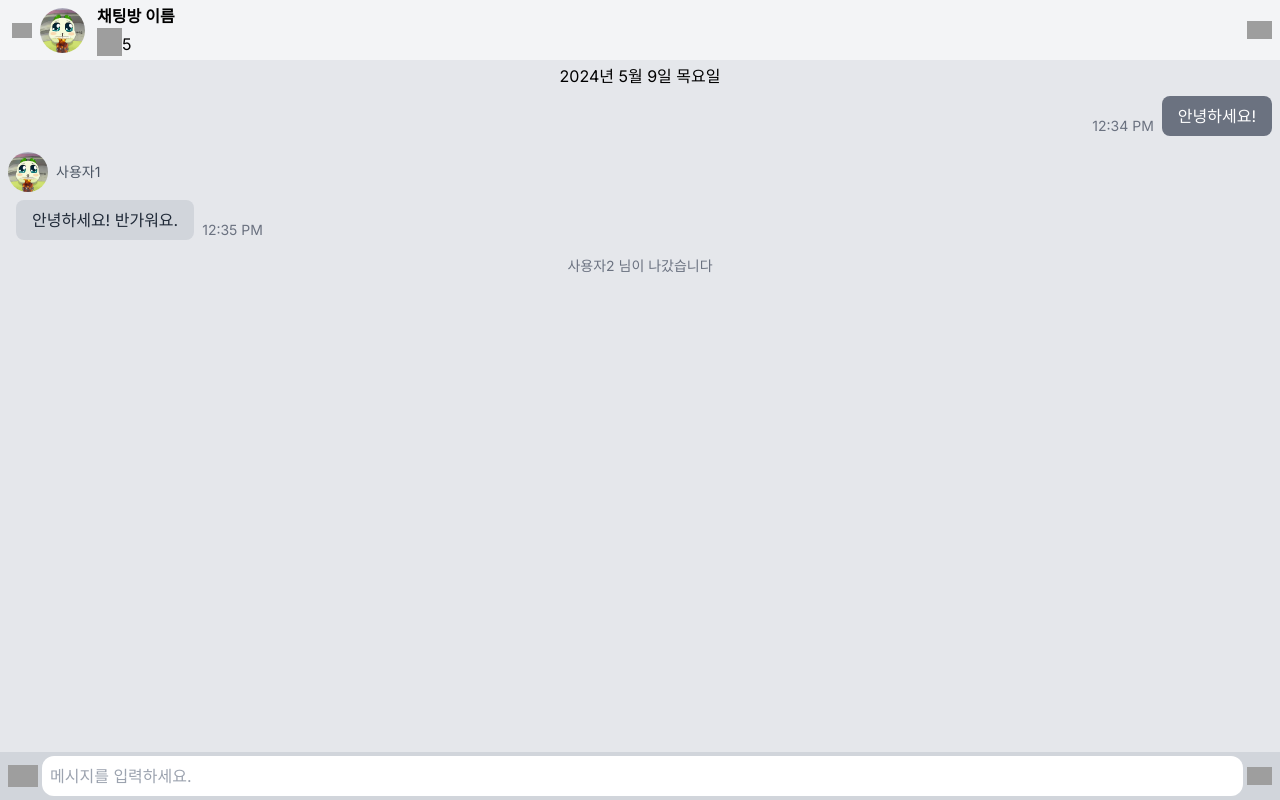
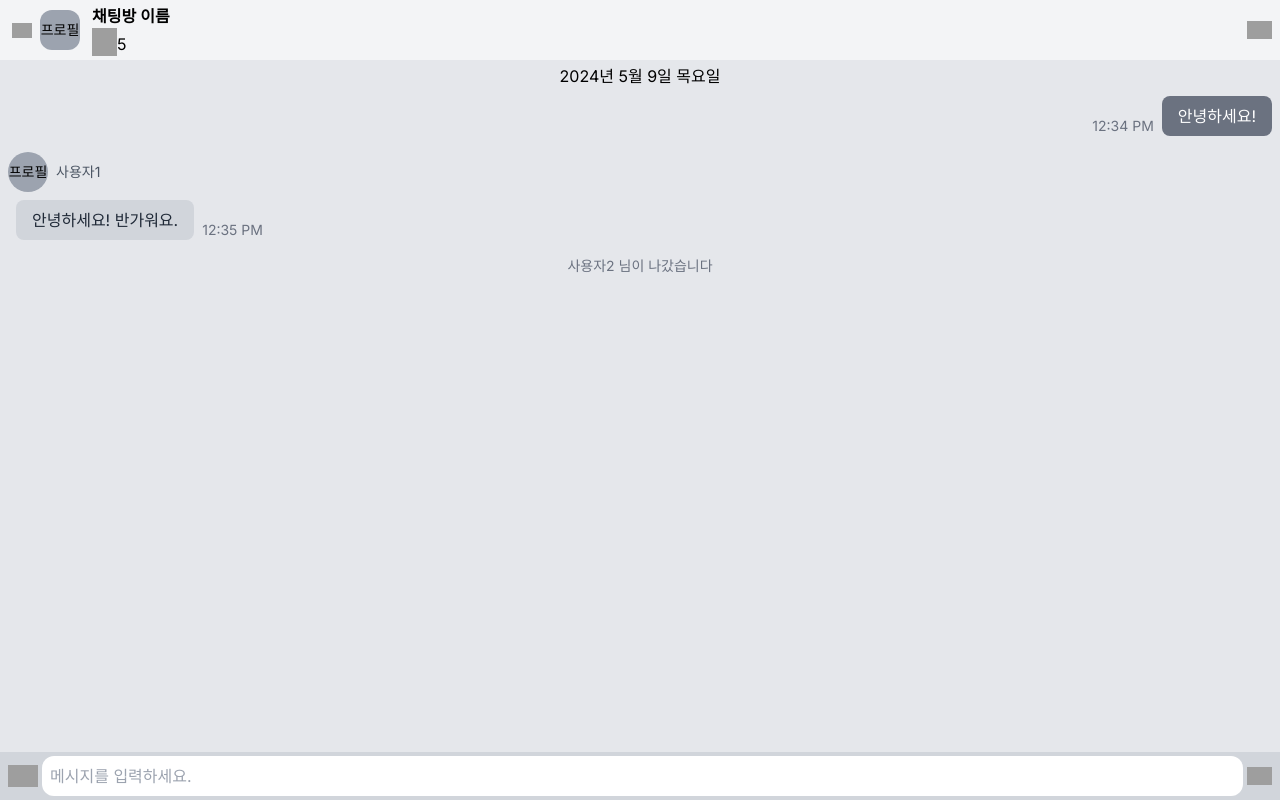
Before and after one commit to hyobin0726/do-frontend, a Next.js app: page /chat in a window 1280 px wide. Built offline with nearby package versions, Linux system fonts and the light colour scheme; grey boxes are pictures that could not be loaded.

Commit message:
remove: delete profile img

```diff
--- a/src/components/pages/chat/ChatMessage.tsx
+++ b/src/components/pages/chat/ChatMessage.tsx
@@ -12,7 +12,10 @@ export default function ChatMessage() {
                 </div>
                 <div className="mb-4">
                     <div className="flex items-center">
-                        <Image src={profile} alt="프로필 사진" width={40} height={40} className="rounded-full " />
+                        <div className="bg-gray-400 rounded-full w-10 h-10 flex items-center justify-center text-sm">
+                            프로필
+                        </div>
+
                         <p className="text-sm text-gray-600 ml-2">사용자1</p>
                     </div>
                     <div className="flex mt-2 ml-2">
--- a/src/components/pages/chat/ChatNav.tsx
+++ b/src/components/pages/chat/ChatNav.tsx
@@ -4,7 +4,6 @@ import profile from '@/assets/images/profile.jpeg'
 import { useState } from 'react'
 import ChatRoomListModal from './ChatRoomListModal'
 import ChatMoreModal from './ChatMoreModal'
-
 
 export default function ChatNav() {
     const [chatListModal, setChatListModal] = useState<boolean>(false)
@@ -20,7 +19,9 @@ export default function ChatNav() {
                     onClick={() => setChatListModal(true)}
                 />
 
-                <Image src={profile} alt="프로필 사진" width={45} height={45} className="rounded-full ml-2" />
+                <div className=" ml-2 bg-gray-400 rounded-xl w-10 h-10 flex items-center justify-center text-sm">
+                    프로필
+                </div>
                 <div className="ml-3">
                     <p className="font-semibold">채팅방 이름</p>
                     <div className="flex">
```
Also changed, not shown: src/assets/images/profile.jpeg (deleted).
